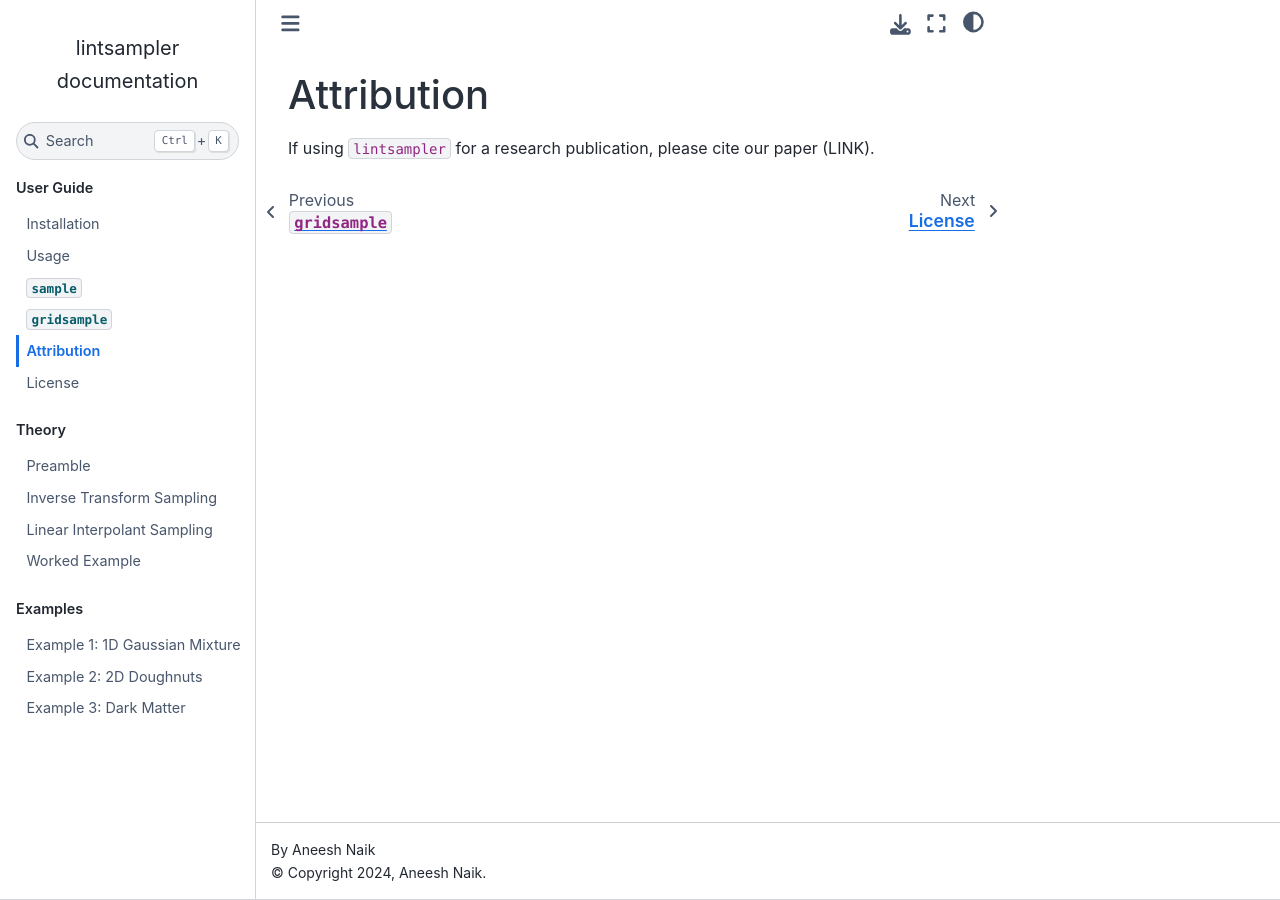
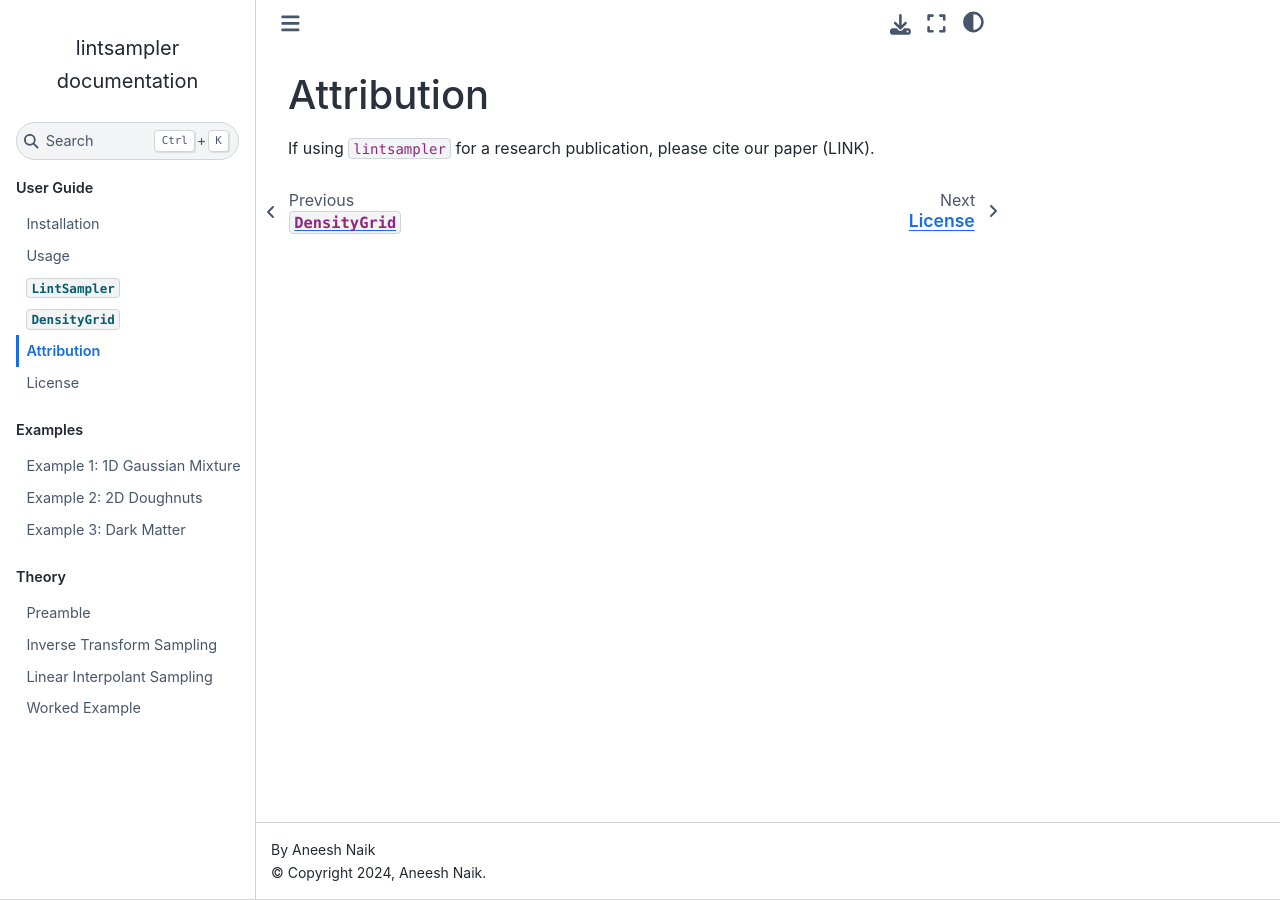
Before and after one commit to aneeshnaik/lintsampler, a Sphinx documentation site: the page built from docs/source/attribution.md, in a window 1280 px wide. Built offline with Sphinx 7.4.7 and the Sphinx Book theme 1.1.4, drawn with Linux system fonts in a browser that asks for light colours.

Commit message:
Add LintSampler and DensityGrid docstring pages to docs (remove gridsample and sample pages); reorder Examples and Theory in TOC

````diff
--- /dev/null
+++ b/docs/source/densitygrid.md
@@ -0,0 +1,5 @@
+# `DensityGrid`
+
+```{eval-rst}
+.. autoclass:: lintsampler.DensityGrid
+```
--- a/docs/source/gridsample.md
+++ /dev/null
@@ -1,5 +0,0 @@
-# `gridsample`
-
-```{eval-rst}
-.. autofunction:: lintsampler.gridsample
-```
--- a/docs/source/sample.md
+++ /dev/null
@@ -1,5 +0,0 @@
-# `sample`
-
-```{eval-rst}
-.. autofunction:: lintsampler.sample
-```
````
Also changed, not shown: docs/source/index.md (+12 -12 lines), docs/source/lintsampler.md (added, +5 -0 lines).
